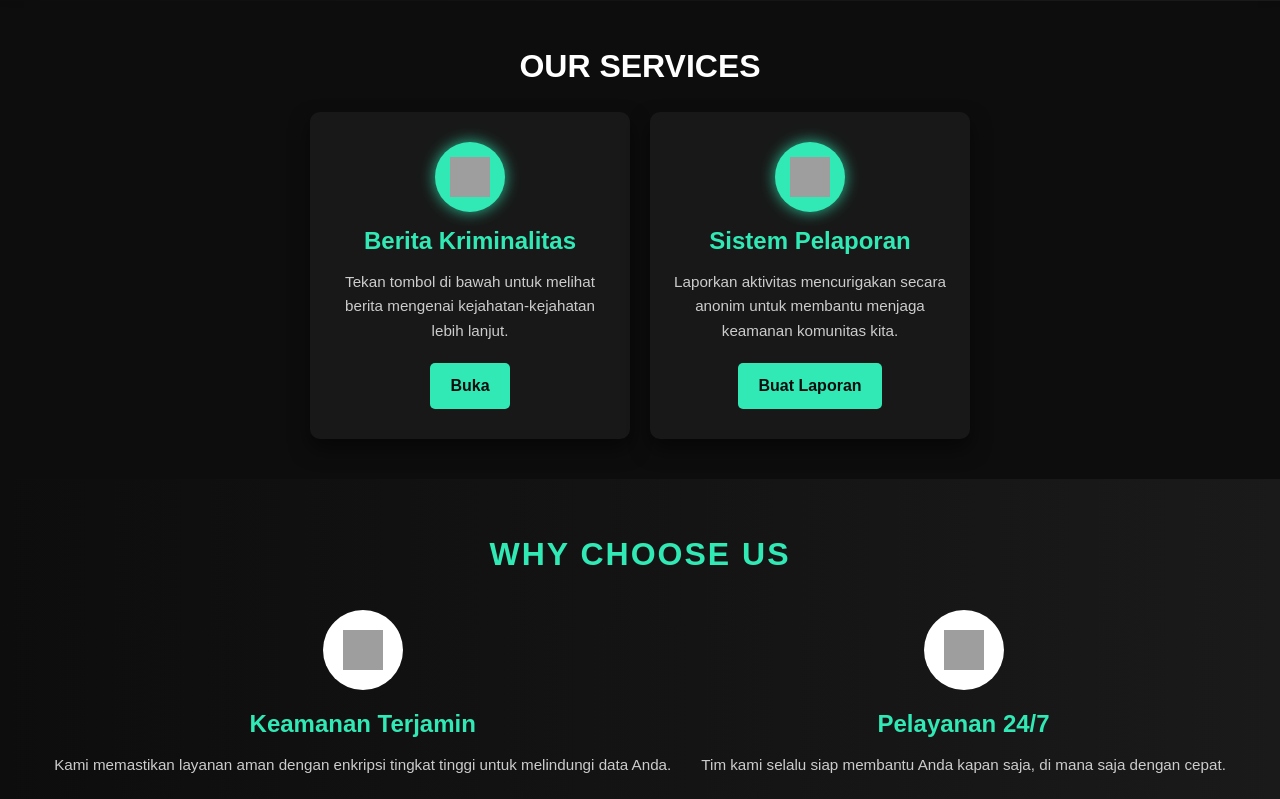
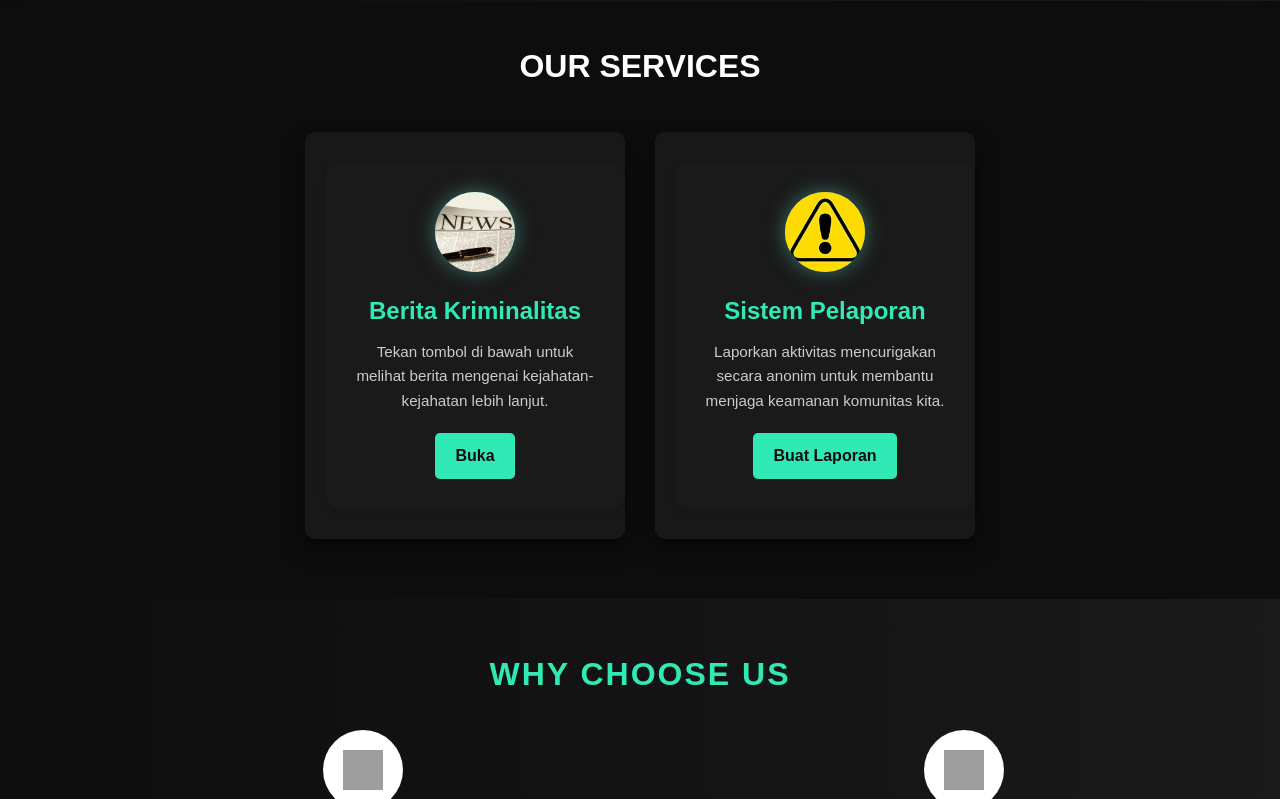
Before and after one commit to saktinagara/CrimsonDawnn, a PHP site: page /welcome.php in a window 1280 px wide. Shown: the part 389-1188 px from the top of the page. Run offline with PHP 8.4, Linux system fonts and the light colour scheme; grey boxes are pictures that could not be loaded.

Commit message:
gambarwelcome dan admin

```diff
--- a/admin.php
+++ b/admin.php
@@ -28,7 +28,7 @@ $result = $conn->query($sql);
 <body>
     <div class="container">
         <div class="header">
-        <a href="keluar.php" class="logout-btn">Keluar</a>
+        <a href="index.php" class="logout-btn">logout</a>
         </div>
 
         <h1>Data Laporan Kriminalitas</h1>
--- a/css/style.css
+++ b/css/style.css
@@ -81,7 +81,7 @@ h1 {
     background-color: #1a1a1a;
     width: 200px;
     border-radius: 0 0 5px 5px;
-        box-shadow: 0 2px 5px rgba(0,0,0,0.2);
+    box-shadow: 0 2px 5px rgba(0, 0, 0, 0.2);
   }
 
   /* Tampilkan menu saat hover */
@@ -91,7 +91,7 @@ h1 {
 
   /* Tambahkan tombol menu */
   .global-nav::after {
-        content: '☰';
+    content: "☰";
     color: #fff;
     font-size: 1.5rem;
     cursor: pointer;
@@ -142,7 +142,7 @@ body {
 }
 
 .hero::before {
-    content: '';
+  content: "";
   position: absolute;
   top: -1px; /* Menempel ke bagian atas */
   left: 0;
@@ -246,7 +246,11 @@ p {
 .why-choose-us {
   text-align: center;
   padding: 50px 20px;
-    background: linear-gradient(to right, #0d0d0d, #1a1a1a); /* Sama seperti hero section */
+  background: linear-gradient(
+    to right,
+    #0d0d0d,
+    #1a1a1a
+  ); /* Sama seperti hero section */
   color: #fff;
 }
 
@@ -392,3 +396,75 @@ p {
 html {
   scroll-behavior: smooth;
 }
+/* Card container styles */
+.card-container {
+  display: flex;
+  justify-content: center;
+  gap: 30px;
+  flex-wrap: wrap;
+  padding: 20px;
+}
+
+.service-card {
+  background: #1a1a1a;
+  border-radius: 15px;
+  padding: 30px;
+  text-align: center;
+  width: 300px;
+  display: flex;
+  flex-direction: column;
+  align-items: center;
+  box-shadow: 0 4px 6px rgba(0, 0, 0, 0.1);
+}
+
+.card-icon {
+  width: 80px;
+  height: 80px;
+  border-radius: 50%;
+  background: #57c5b6;
+  margin: 0 auto 20px;
+  display: flex;
+  align-items: center;
+  justify-content: center;
+  position: relative;
+  box-shadow: 0 0 20px rgba(87, 197, 182, 0.5);
+  overflow: hidden; /* Memastikan gambar tetap dalam lingkaran */
+  padding: 0; /* Menghapus padding dalam */
+}
+
+.card-icon img {
+  width: 100%;
+  height: 100%;
+  object-fit: cover; /* Membuat gambar menutupi seluruh area */
+  object-position: center; /* Memposisikan gambar di tengah */
+  filter: brightness(1); /* Menghapus filter sebelumnya */
+}
+
+.card-icon::after {
+  content: "";
+  position: absolute;
+  width: 90px;
+  height: 90px;
+  border-radius: 50%;
+  border: 2px solid #57c5b6;
+  top: 50%;
+  left: 50%;
+  transform: translate(-50%, -50%);
+  animation: glow 2s infinite;
+  pointer-events: none;
+}
+
+@keyframes glow {
+  0% {
+    opacity: 1;
+    transform: translate(-50%, -50%) scale(1);
+  }
+  50% {
+    opacity: 0.5;
+    transform: translate(-50%, -50%) scale(1.1);
+  }
+  100% {
+    opacity: 1;
+    transform: translate(-50%, -50%) scale(1);
+  }
+}
--- a/welcome.php
+++ b/welcome.php
@@ -67,7 +67,7 @@
             <section id="kesiapsiagaan" class="content-card">
                 <div class="service-card">
                     <div class="card-icon">
-                        <img src="img/news" alt="News Icon">
+                    <img src="image/news.jpg" alt="News Icon">
                     </div>
                     <h3>Berita Kriminalitas</h3>
                     <p>Tekan tombol di bawah untuk melihat berita mengenai kejahatan-kejahatan lebih lanjut.</p>
@@ -79,7 +79,7 @@
             <section id="laporan" class="content-card">
                 <div class="service-card">
                     <div class="card-icon">
-                        <img src="img/report-icon.png" alt="Report Icon">
+                    <img src="image/report.jpg" alt="Report Icon">
                     </div>
                     <h3>Sistem Pelaporan</h3>
                     <p>Laporkan aktivitas mencurigakan secara anonim untuk membantu menjaga keamanan komunitas kita.</p>
```
Lines whose indentation alone changed are shown as unchanged.
